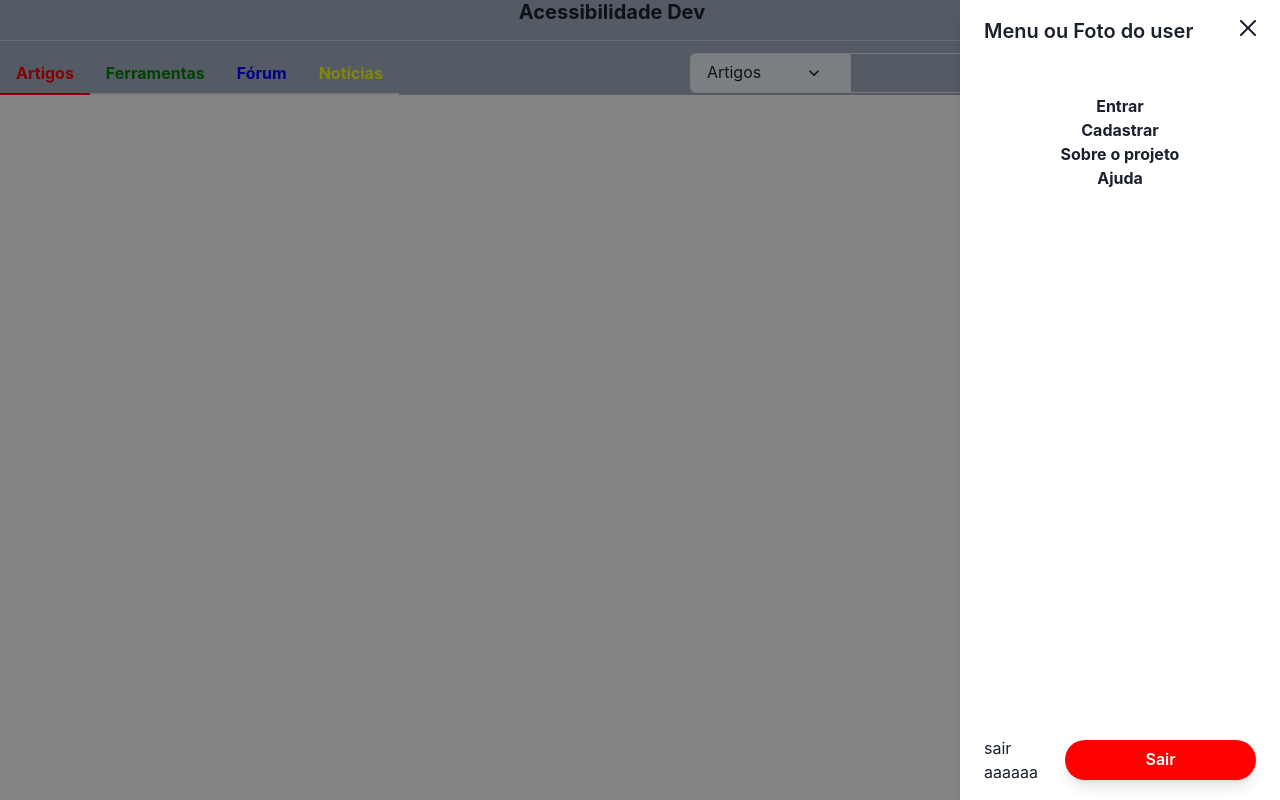
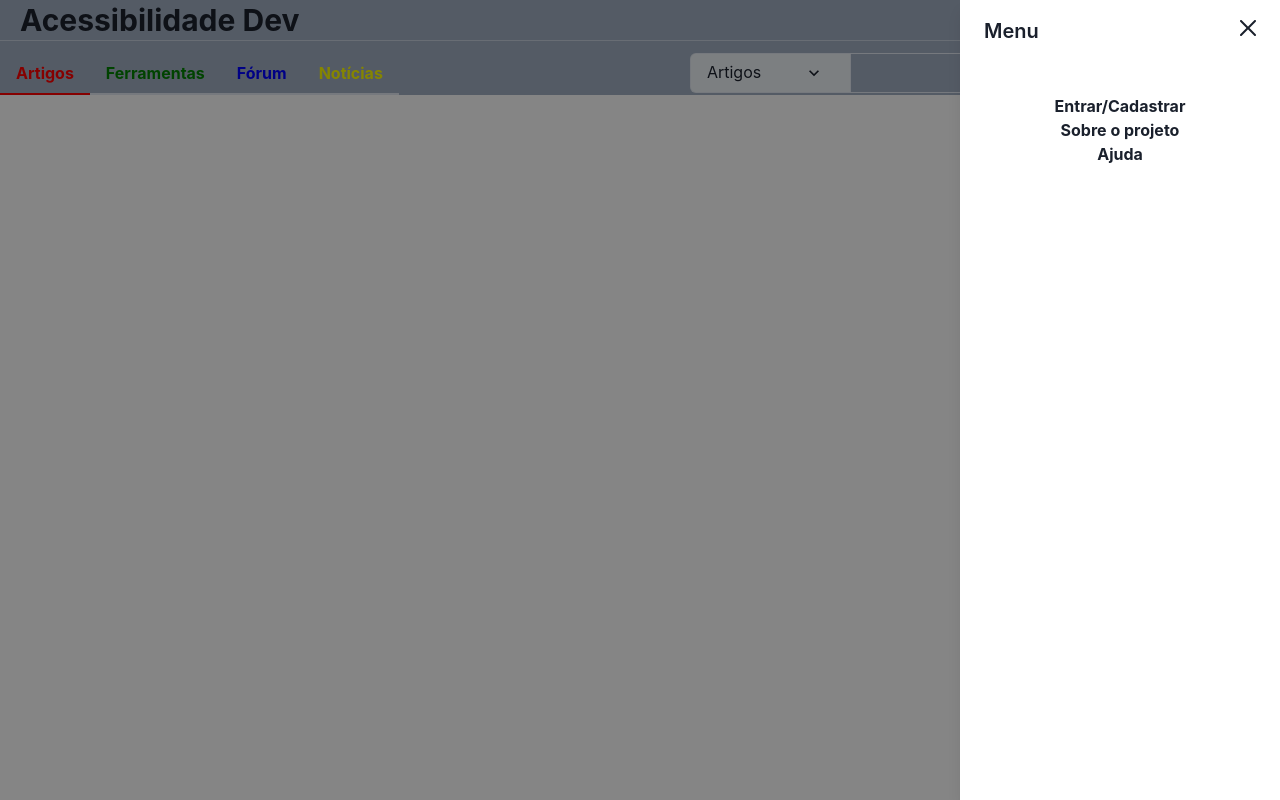
Before and after one commit to mdaniliauskas/acessibilidade-dev-front-end, a React (Vite) app: page / in a window 1280 px wide. Both pictures are taken after a click on the button 1252 px from the left and 20 px from the top of the page. Built offline with nearby package versions, Linux system fonts and the light colour scheme.

Commit message:
feat(Navbar|SideBar): adiciona nome do usuario quando logado e opcoes restritas
adiciona nome do usuario logado no navbar e alinha a esquerda titulo com nome do projeto

```diff
--- a/src/components/LoginButton/index.jsx
+++ /dev/null
@@ -1,10 +0,0 @@
-import React from "react";
-import { useAuth0 } from "@auth0/auth0-react";
-
-const LoginButton = () => {
-  const { loginWithRedirect } = useAuth0();
-
-  return <button onClick={() => loginWithRedirect()}>Log In</button>;
-};
-
-export default LoginButton;
--- a/src/components/MenuSideBar/index.jsx
+++ b/src/components/MenuSideBar/index.jsx
@@ -1,8 +1,6 @@
 import React, { useState } from "react";
 import { Menu } from "react-feather";
 import CustomButton from "../CustomButton";
-
-import LoginButton from "../LoginButton";
 
 import {
   Button,
@@ -22,9 +20,6 @@ import { useAuth0 } from "@auth0/auth0-react";
 const index = () => {
   const { user, isAuthenticated, error, loginWithRedirect, logout } =
     useAuth0();
-
-  console.log(isAuthenticated);
-  console.log(error);
   const { isOpen, onOpen, onClose } = useDisclosure();
   const btnRef = React.useRef();
 
@@ -42,8 +37,7 @@ const index = () => {
         <DrawerOverlay />
         <DrawerContent>
           <DrawerHeader>
-            <Text>Menu ou Foto do user</Text>
-            {error ? <p>{error.message}</p> : null}
+            {isAuthenticated ? <Text>{user.nickname}</Text> : <Text>Menu</Text>}
             <DrawerCloseButton size="lg" />
           </DrawerHeader>
 
@@ -59,11 +53,10 @@ const index = () => {
               </>
             ) : (
               <>
-                {/* <LoginButton /> */}
                 <br />
-                <Link onClick={() => loginWithRedirect()}>Entrar</Link>
-                <br />
-                <Link>Cadastrar</Link>
+                <Link onClick={() => loginWithRedirect()}>
+                  Entrar/Cadastrar
+                </Link>
                 <br />
               </>
             )}
@@ -71,13 +64,10 @@ const index = () => {
             <Link>Sobre o projeto</Link>
             <br />
             <Link>Ajuda</Link>
-
-            {JSON.stringify(user)}
           </DrawerBody>
 
           <DrawerFooter justifyContent="center">
-            <Link onClick={logout}>sair aaaaaa</Link>
-
+            {isAuthenticated ? (
               <CustomButton
                 onClick={logout}
                 type="button"
@@ -86,6 +76,7 @@ const index = () => {
               >
                 Sair
               </CustomButton>
+            ) : null}
           </DrawerFooter>
         </DrawerContent>
       </Drawer>
--- a/src/components/Navbar/index.jsx
+++ b/src/components/Navbar/index.jsx
@@ -19,7 +19,9 @@ import {
   Tab,
   Tabs,
   TabList,
+  Link,
 } from "@chakra-ui/react";
+import { useAuth0 } from "@auth0/auth0-react";
 
 const Navbar = () => {
   const [searchTerm, setSearchTerm] = useState("");
@@ -28,14 +30,27 @@ const Navbar = () => {
     console.log();
   };
 
+  const { user, isAuthenticated, loginWithRedirect } = useAuth0();
+
   return (
     <Box w="100%" bg="gray.400">
-      <Flex justify="center">
-        <Spacer />
-        <Heading as="h4" size="md">
+      <Flex justify="center" align="center">
+        <Heading as="h4" size="lg" marginLeft={5}>
           Acessibilidade Dev
         </Heading>
         <Spacer />
+        {isAuthenticated ? (
+          <Heading as="h4" size="sm">
+            Olá, {user.nickname}
+          </Heading>
+        ) : (
+          <Link>
+            <Heading as="h4" size="sm" onClick={() => loginWithRedirect()}>
+              Olá, faça Login/Cadastro
+            </Heading>
+          </Link>
+        )}
+
         <MenuSideBar />
       </Flex>
       <Divider orientation="horizontal" />
```
Also changed, not shown: src/components/LogoutButton/index.jsx (deleted, +0 -14 lines). Lines whose indentation alone changed are shown as unchanged.
